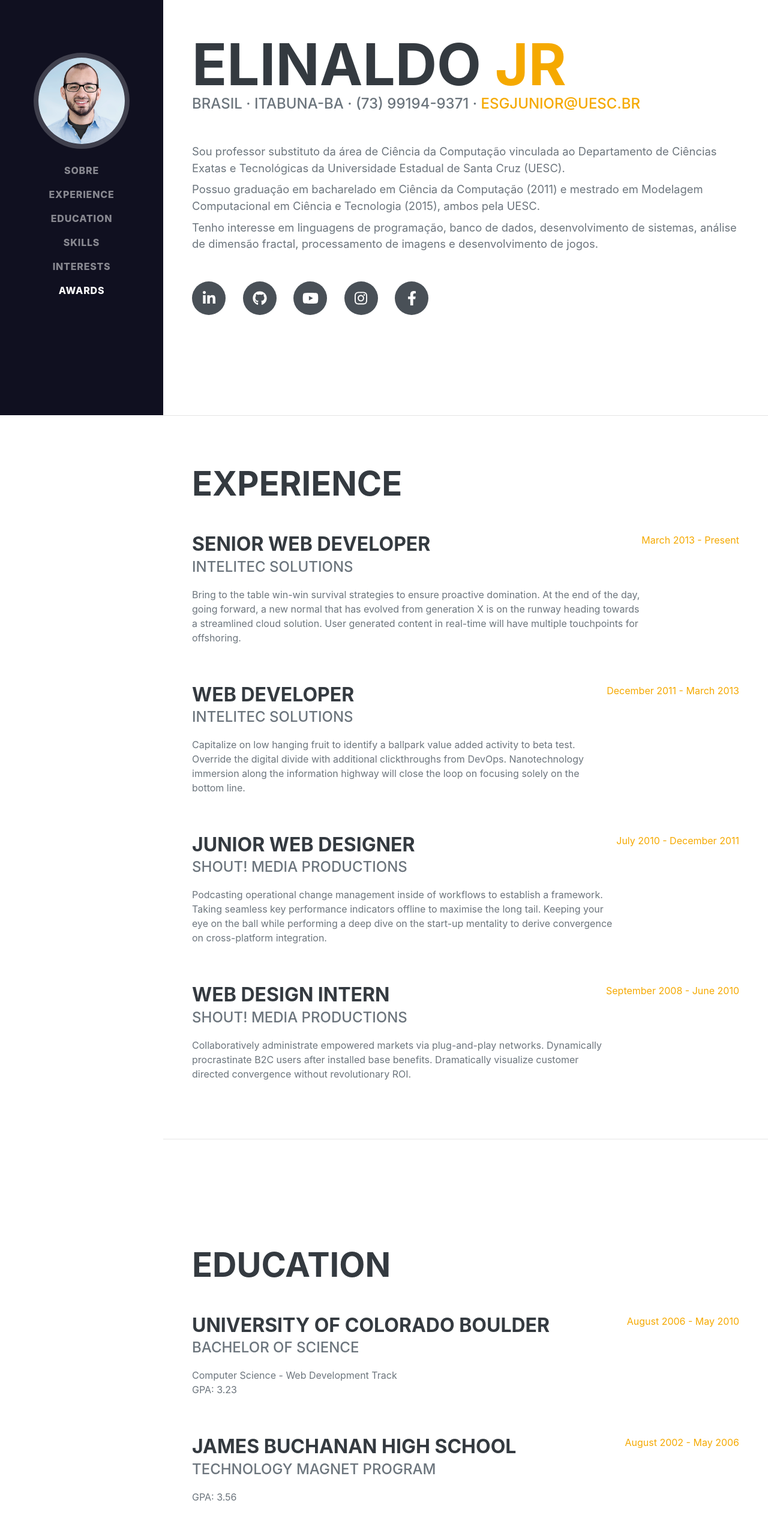
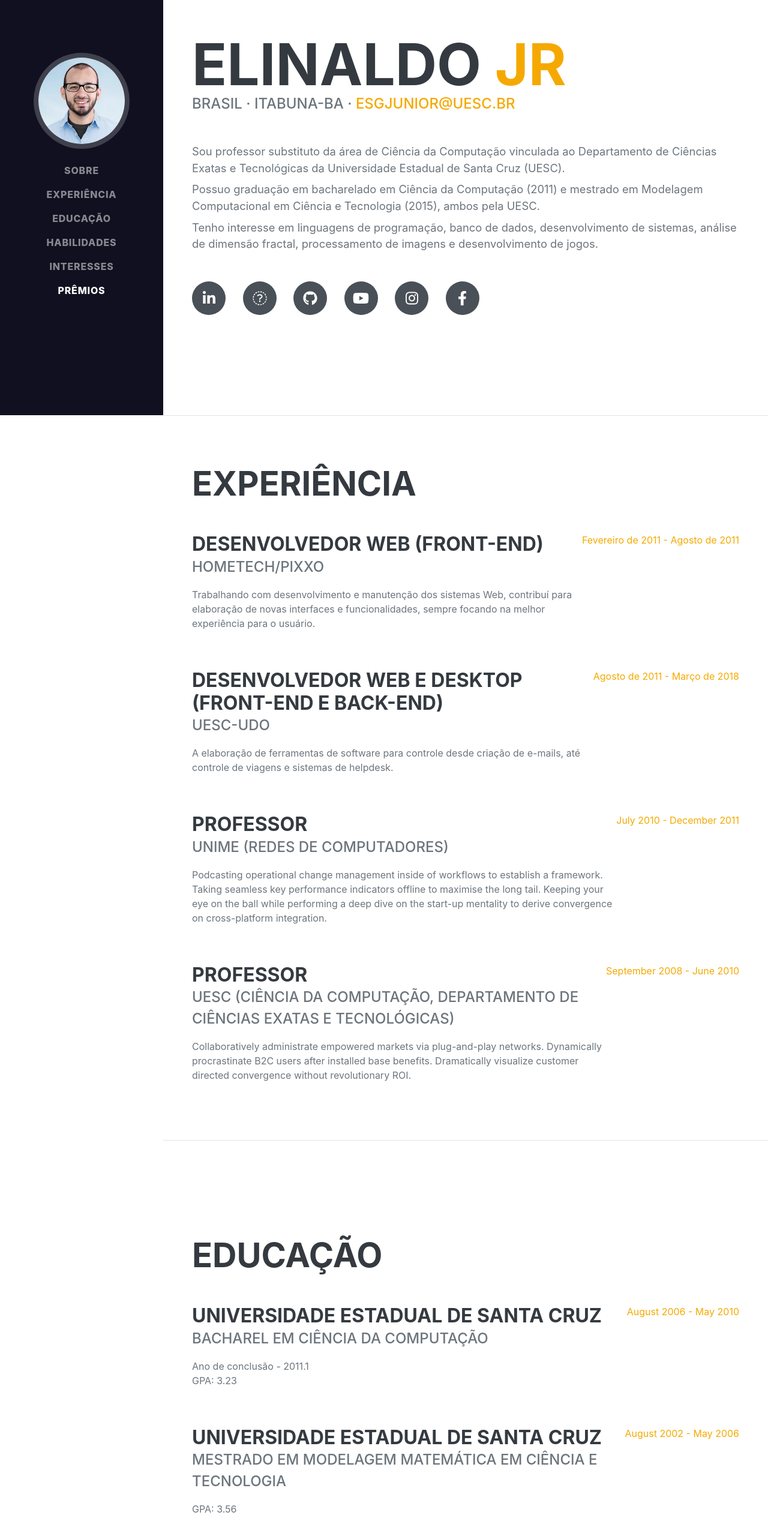
Before and after one commit to elinaldojr/elinaldojr.github.io, a plain HTML site: page index.html in a window 1280 px wide. Shown: the part 108-2668 px from the top of the page at 60% size. Drawn offline with nearby package versions, Linux system fonts and the light colour scheme; a web font is replaced by a local one.

Commit message:
Mundanças no texto

```diff
--- a/index.html
+++ b/index.html
@@ -26,11 +26,11 @@
             <div class="collapse navbar-collapse" id="navbarSupportedContent">
                 <ul class="navbar-nav">
                     <li class="nav-item"><a class="nav-link js-scroll-trigger" href="#sobre">Sobre</a></li>
-                    <li class="nav-item"><a class="nav-link js-scroll-trigger" href="#experience">Experience</a></li>
-                    <li class="nav-item"><a class="nav-link js-scroll-trigger" href="#education">Education</a></li>
-                    <li class="nav-item"><a class="nav-link js-scroll-trigger" href="#skills">Skills</a></li>
-                    <li class="nav-item"><a class="nav-link js-scroll-trigger" href="#interests">Interests</a></li>
-                    <li class="nav-item"><a class="nav-link js-scroll-trigger" href="#awards">Awards</a></li>
+                    <li class="nav-item"><a class="nav-link js-scroll-trigger" href="#experiencia">Experiência</a></li>
+                    <li class="nav-item"><a class="nav-link js-scroll-trigger" href="#educacao">Educação</a></li>
+                    <li class="nav-item"><a class="nav-link js-scroll-trigger" href="#skills">Habilidades</a></li>
+                    <li class="nav-item"><a class="nav-link js-scroll-trigger" href="#interests">Interesses</a></li>
+                    <li class="nav-item"><a class="nav-link js-scroll-trigger" href="#awards">Prêmios</a></li>
                 </ul>
             </div>
         </nav>
@@ -44,7 +44,7 @@
                         <span class="text-primary">Jr</span>
                     </h1>
                     <div class="subheading mb-5">
-                        Brasil · Itabuna-BA · (73) 99194-9371 ·
+                        Brasil · Itabuna-BA ·
                         <a href="mailto:esgjunior@uesc.br">esgjunior@uesc.br</a>
                     </div>
                     <p class="lead mb-2">Sou professor substituto da área de Ciência da Computação vinculada ao Departamento de Ciências Exatas e Tecnológicas da Universidade Estadual de Santa Cruz (UESC).</p>
@@ -55,6 +55,7 @@
 
                     <div class="social-icons">
                         <a target="_blank" class="social-icon" href="https://www.linkedin.com/in/elinaldo-junior-1a233020/"><i class="fab fa-linkedin-in"></i></a>
+                        <a target="_blank" class="social-icon" href="lattes"><i class="fab fa-lattes"></i></a>
                         <a target="_blank" class="social-icon" href="https://github.com/elinaldojr"><i class="fab fa-github"></i></a>
                         <a target="_blank" class="social-icon" href="https://www.youtube.com/channel/UC2s6818S-nqLTGHu0dAi4Jw?view_as=subscriber"><i class="fab fa-youtube"></i></a>
                         <a target="_blank" class="social-icon" href="https://www.instagram.com/elinaldogoesjr/"><i class="fab fa-instagram"></i></a>
@@ -64,37 +65,37 @@
             </section>
             <hr class="m-0" />
             <!-- Experience-->
-            <section class="resume-section" id="experience">
+            <section class="resume-section" id="experiencia">
                 <div class="resume-section-content">
-                    <h2 class="mb-5">Experience</h2>
+                    <h2 class="mb-5">Experiência</h2>
                     <div class="d-flex flex-column flex-md-row justify-content-between mb-5">
                         <div class="flex-grow-1">
-                            <h3 class="mb-0">Senior Web Developer</h3>
-                            <div class="subheading mb-3">Intelitec Solutions</div>
-                            <p>Bring to the table win-win survival strategies to ensure proactive domination. At the end of the day, going forward, a new normal that has evolved from generation X is on the runway heading towards a streamlined cloud solution. User generated content in real-time will have multiple touchpoints for offshoring.</p>
+                            <h3 class="mb-0">Desenvolvedor Web (front-end)</h3>
+                            <div class="subheading mb-3">HomeTech/Pixxo</div>
+                            <p>Trabalhando com desenvolvimento e manutenção dos sistemas Web, contribuí para elaboração de novas interfaces e funcionalidades, sempre focando na melhor experiência para o usuário.</p>
                         </div>
-                        <div class="flex-shrink-0"><span class="text-primary">March 2013 - Present</span></div>
+                        <div class="flex-shrink-0"><span class="text-primary">Fevereiro de 2011 - Agosto de 2011</span></div>
                     </div>
                     <div class="d-flex flex-column flex-md-row justify-content-between mb-5">
                         <div class="flex-grow-1">
-                            <h3 class="mb-0">Web Developer</h3>
-                            <div class="subheading mb-3">Intelitec Solutions</div>
-                            <p>Capitalize on low hanging fruit to identify a ballpark value added activity to beta test. Override the digital divide with additional clickthroughs from DevOps. Nanotechnology immersion along the information highway will close the loop on focusing solely on the bottom line.</p>
+                            <h3 class="mb-0">Desenvolvedor Web e Desktop (front-end e back-end)</h3>
+                            <div class="subheading mb-3">UESC-UDO</div>
+                            <p>A elaboração de ferramentas de software para controle desde criação de e-mails, até controle de viagens e sistemas de helpdesk.</p>
                         </div>
-                        <div class="flex-shrink-0"><span class="text-primary">December 2011 - March 2013</span></div>
+                        <div class="flex-shrink-0"><span class="text-primary">Agosto de 2011 - Março de 2018</span></div>
                     </div>
                     <div class="d-flex flex-column flex-md-row justify-content-between mb-5">
                         <div class="flex-grow-1">
-                            <h3 class="mb-0">Junior Web Designer</h3>
-                            <div class="subheading mb-3">Shout! Media Productions</div>
+                            <h3 class="mb-0">Professor</h3>
+                            <div class="subheading mb-3">Unime (Redes de Computadores)</div>
                             <p>Podcasting operational change management inside of workflows to establish a framework. Taking seamless key performance indicators offline to maximise the long tail. Keeping your eye on the ball while performing a deep dive on the start-up mentality to derive convergence on cross-platform integration.</p>
                         </div>
                         <div class="flex-shrink-0"><span class="text-primary">July 2010 - December 2011</span></div>
                     </div>
                     <div class="d-flex flex-column flex-md-row justify-content-between">
                         <div class="flex-grow-1">
-                            <h3 class="mb-0">Web Design Intern</h3>
-                            <div class="subheading mb-3">Shout! Media Productions</div>
+                            <h3 class="mb-0">Professor</h3>
+                            <div class="subheading mb-3">UESC (Ciência da Computação, Departamento de Ciências Exatas e Tecnológicas)</div>
                             <p>Collaboratively administrate empowered markets via plug-and-play networks. Dynamically procrastinate B2C users after installed base benefits. Dramatically visualize customer directed convergence without revolutionary ROI.</p>
                         </div>
                         <div class="flex-shrink-0"><span class="text-primary">September 2008 - June 2010</span></div>
@@ -103,22 +104,22 @@
             </section>
             <hr class="m-0" />
             <!-- Education-->
-            <section class="resume-section" id="education">
+            <section class="resume-section" id="educacao">
                 <div class="resume-section-content">
-                    <h2 class="mb-5">Education</h2>
+                    <h2 class="mb-5">Educação</h2>
                     <div class="d-flex flex-column flex-md-row justify-content-between mb-5">
                         <div class="flex-grow-1">
-                            <h3 class="mb-0">University of Colorado Boulder</h3>
-                            <div class="subheading mb-3">Bachelor of Science</div>
-                            <div>Computer Science - Web Development Track</div>
+                            <h3 class="mb-0">Universidade Estadual de Santa Cruz</h3>
+                            <div class="subheading mb-3">Bacharel em Ciência da Computação</div>
+                            <div>Ano de conclusão - 2011.1</div>
                             <p>GPA: 3.23</p>
                         </div>
                         <div class="flex-shrink-0"><span class="text-primary">August 2006 - May 2010</span></div>
                     </div>
                     <div class="d-flex flex-column flex-md-row justify-content-between">
                         <div class="flex-grow-1">
-                            <h3 class="mb-0">James Buchanan High School</h3>
-                            <div class="subheading mb-3">Technology Magnet Program</div>
+                            <h3 class="mb-0">Universidade Estadual de Santa Cruz</h3>
+                            <div class="subheading mb-3">Mestrado em Modelagem Matemática em Ciência e Tecnologia</div>
                             <p>GPA: 3.56</p>
                         </div>
                         <div class="flex-shrink-0"><span class="text-primary">August 2002 - May 2006</span></div>
@@ -130,20 +131,14 @@
             <section class="resume-section" id="skills">
                 <div class="resume-section-content">
                     <h2 class="mb-5">Skills</h2>
-                    <div class="subheading mb-3">Programming Languages & Tools</div>
+                    <div class="subheading mb-3">Linguagens de Programação & Ferramentas</div>
                     <ul class="list-inline dev-icons">
                         <li class="list-inline-item"><i class="fab fa-html5"></i></li>
                         <li class="list-inline-item"><i class="fab fa-css3-alt"></i></li>
                         <li class="list-inline-item"><i class="fab fa-js-square"></i></li>
-                        <li class="list-inline-item"><i class="fab fa-angular"></i></li>
-                        <li class="list-inline-item"><i class="fab fa-react"></i></li>
-                        <li class="list-inline-item"><i class="fab fa-node-js"></i></li>
-                        <li class="list-inline-item"><i class="fab fa-sass"></i></li>
-                        <li class="list-inline-item"><i class="fab fa-less"></i></li>
                         <li class="list-inline-item"><i class="fab fa-wordpress"></i></li>
-                        <li class="list-inline-item"><i class="fab fa-gulp"></i></li>
-                        <li class="list-inline-item"><i class="fab fa-grunt"></i></li>
-                        <li class="list-inline-item"><i class="fab fa-npm"></i></li>
+                        <li class="list-inline-item"><i class="fab fa-php"></i></li>
+                        <li class="list-inline-item"><i class="fab fa-mysql"></i></li>
                     </ul>
                     <div class="subheading mb-3">Workflow</div>
                     <ul class="fa-ul mb-0">
```
Also changed, not shown: css/styles.css.
